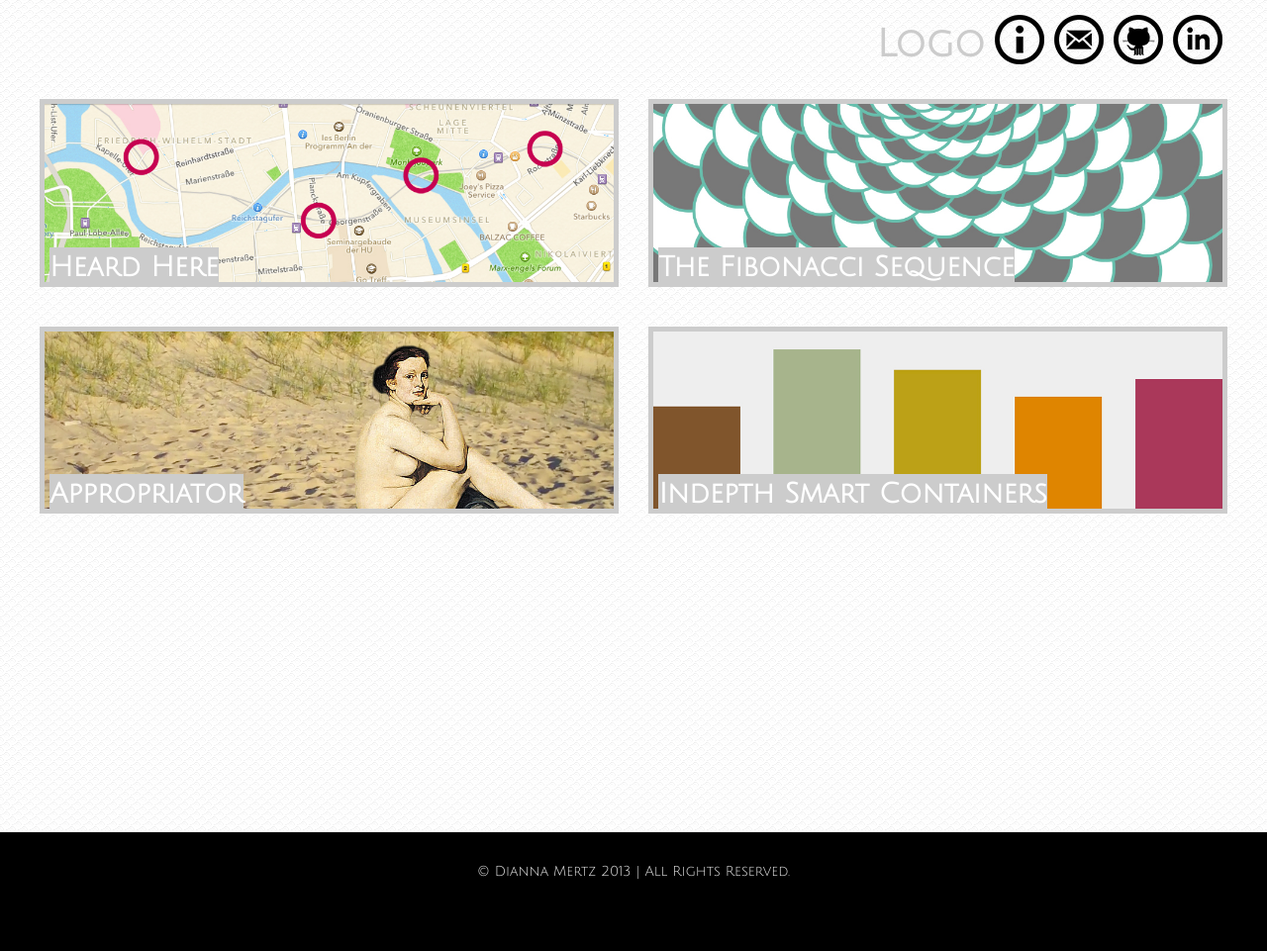
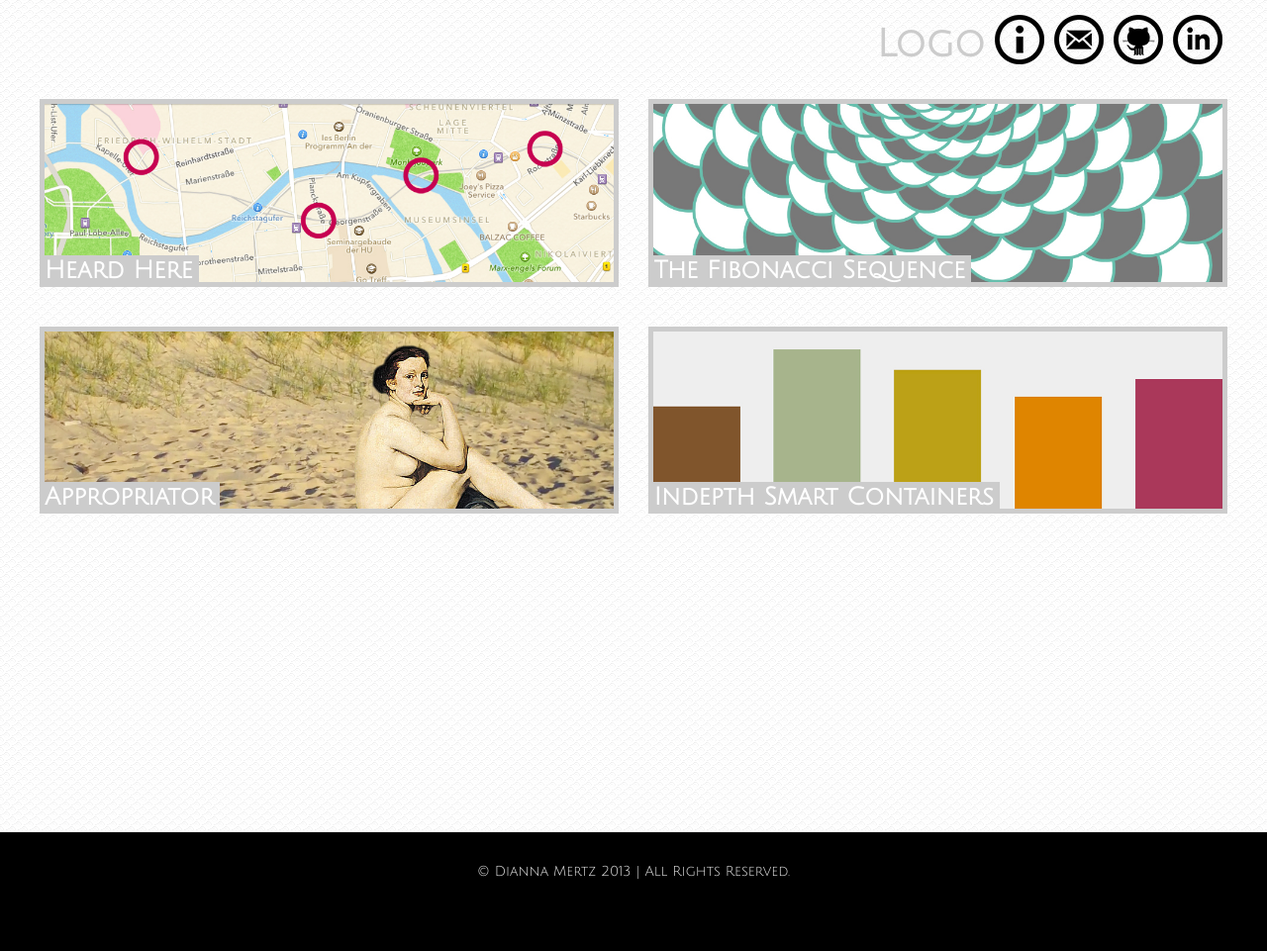
Before and after one commit to diannamertz/doubledi.github.com, a Jekyll site: the page built from index.html, in a window 1280 px wide. Shown: the whole page at 99% size. Built offline with Jekyll 4.4.1, drawn with Linux system fonts in a browser that asks for light colours.

```diff
--- a/css/style.css
+++ b/css/style.css
@@ -41,11 +41,8 @@
   background: #cccccc;
   position: absolute;
   bottom: -10px;
-
-  left: 10px;
-  font-size: 2em;
-    /*padding-right: 6px;
-  line-height: 1.3;*/
+  padding-right: 6px;
+  line-height: 1.3;
 }
 ul.entries a {
   color: #ffffff;
```
